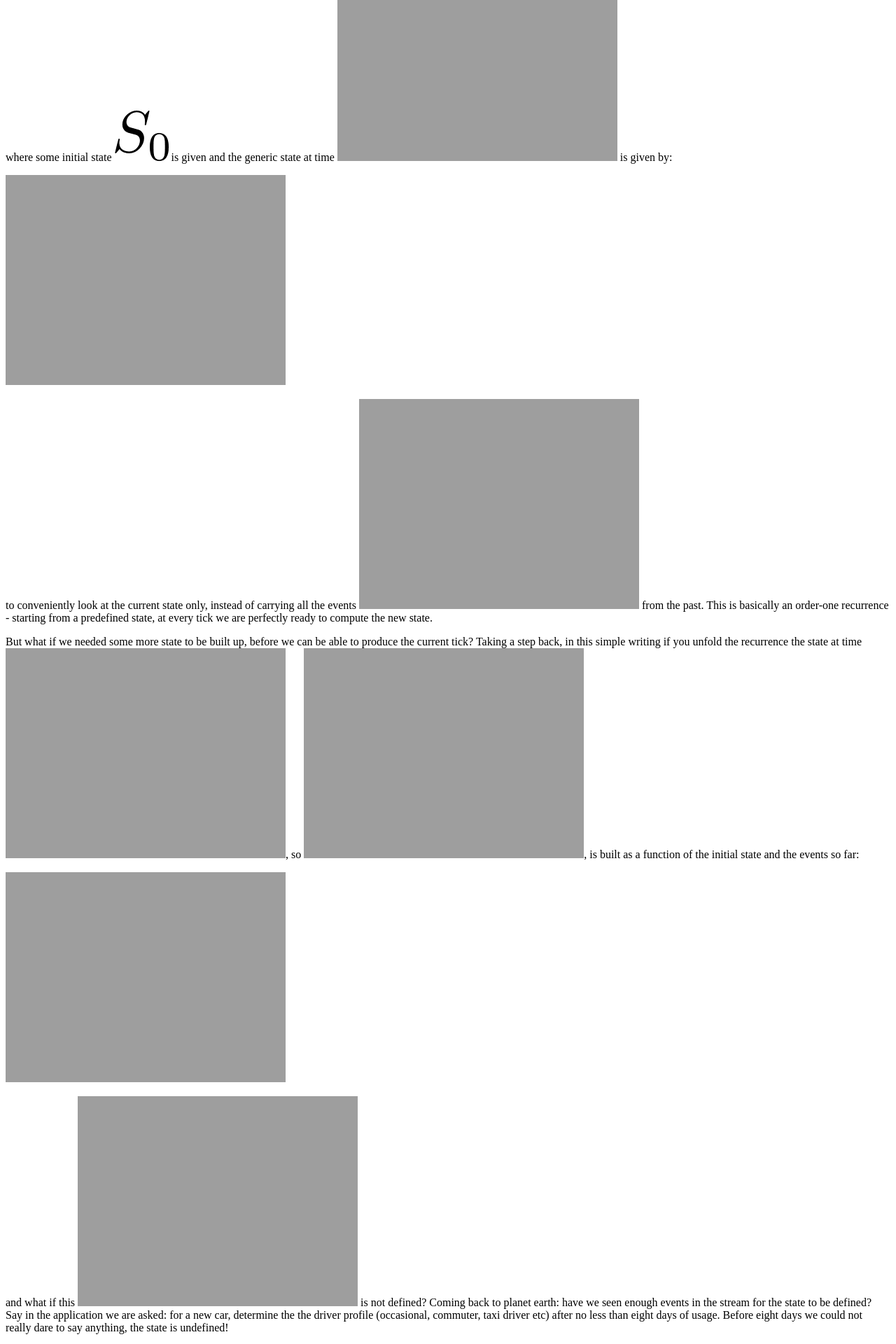
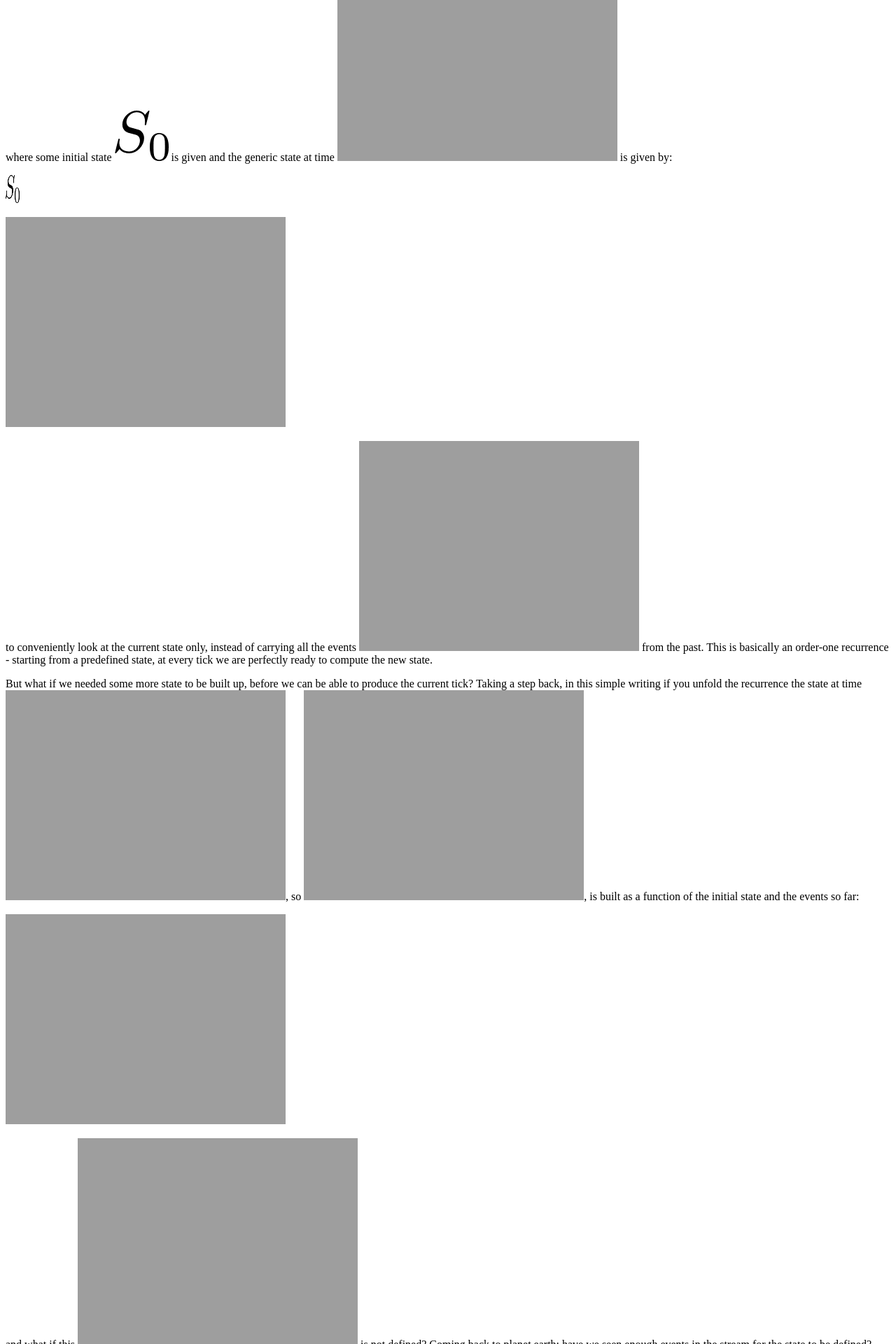
Before and after one commit to rvvincelli/rvvincelli.github.io, a Jekyll site: the page built from _posts/2018-1-4-statestreamtest.md, in a window 1280 px wide. Shown: the part 1308-3228 px from the top of the page at 70% size. Built offline with Jekyll 4.4.1, drawn with Linux system fonts in a browser that asks for light colours; nearby versions of some CDN libraries; comment, search, counter and statistics services are not loaded.

Commit message:
burningstreams

```diff
--- a/_posts/2018-1-4-statestreamtest.md
+++ b/_posts/2018-1-4-statestreamtest.md
@@ -37,6 +37,9 @@
 ![]({{ site.url }}assets/imgs/sparktest_infinitesetstate.png?raw=true)
 
 where some initial state ![]({{ site.url }}assets/imgs/sparktest_szero.png?raw=true) is given and the generic state at time ![]({{ site.url }}assets/imgs/sparktest_t.png?raw=true) is given by:
+
+<img src="{{ site.url }}assets/imgs/sparktest_szero.png?raw=true" width="20" height="40" />
+
 
 ![]({{ site.url }}assets/imgs/sparktest_staterec.png?raw=true)
 
```
